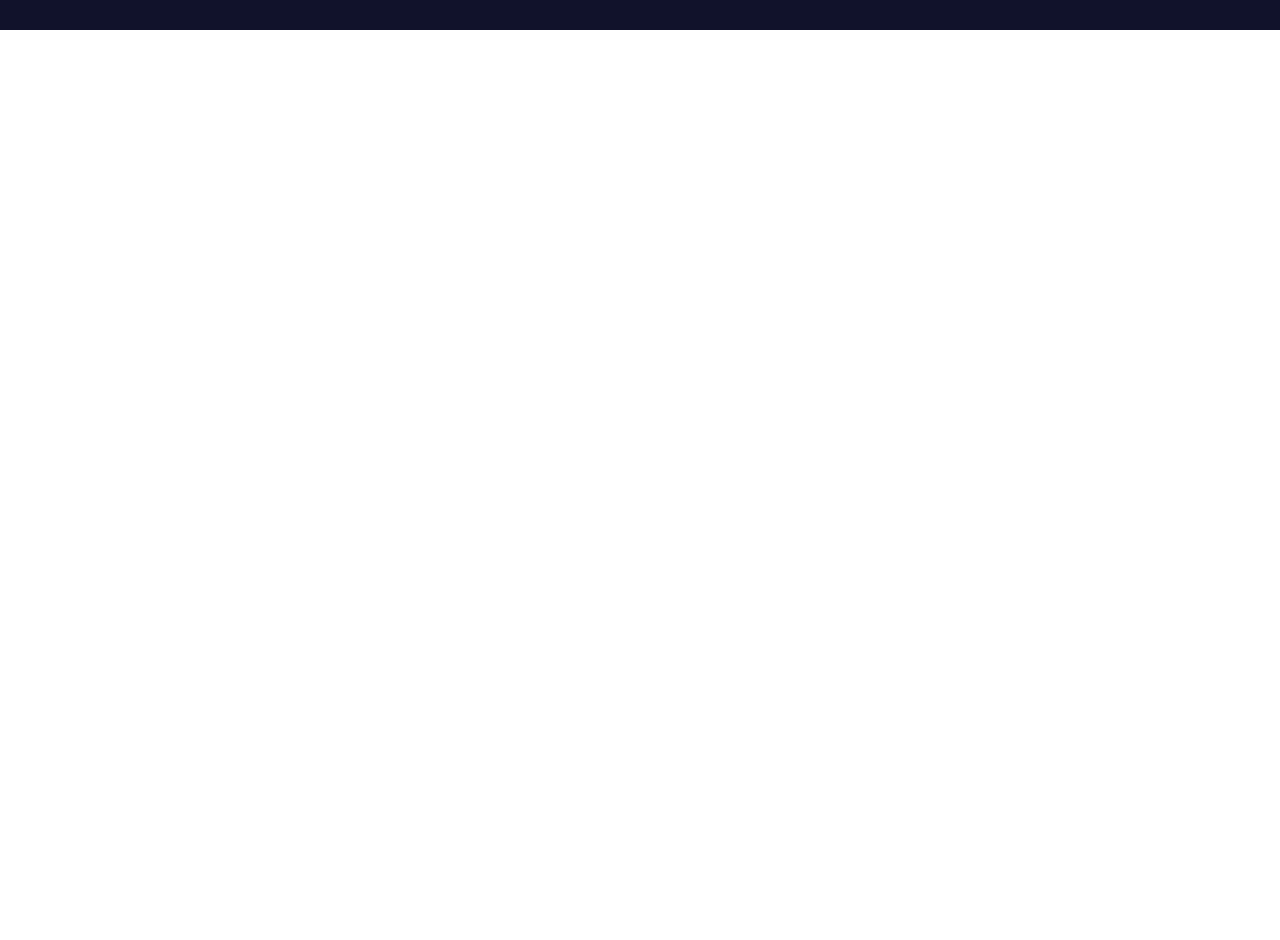
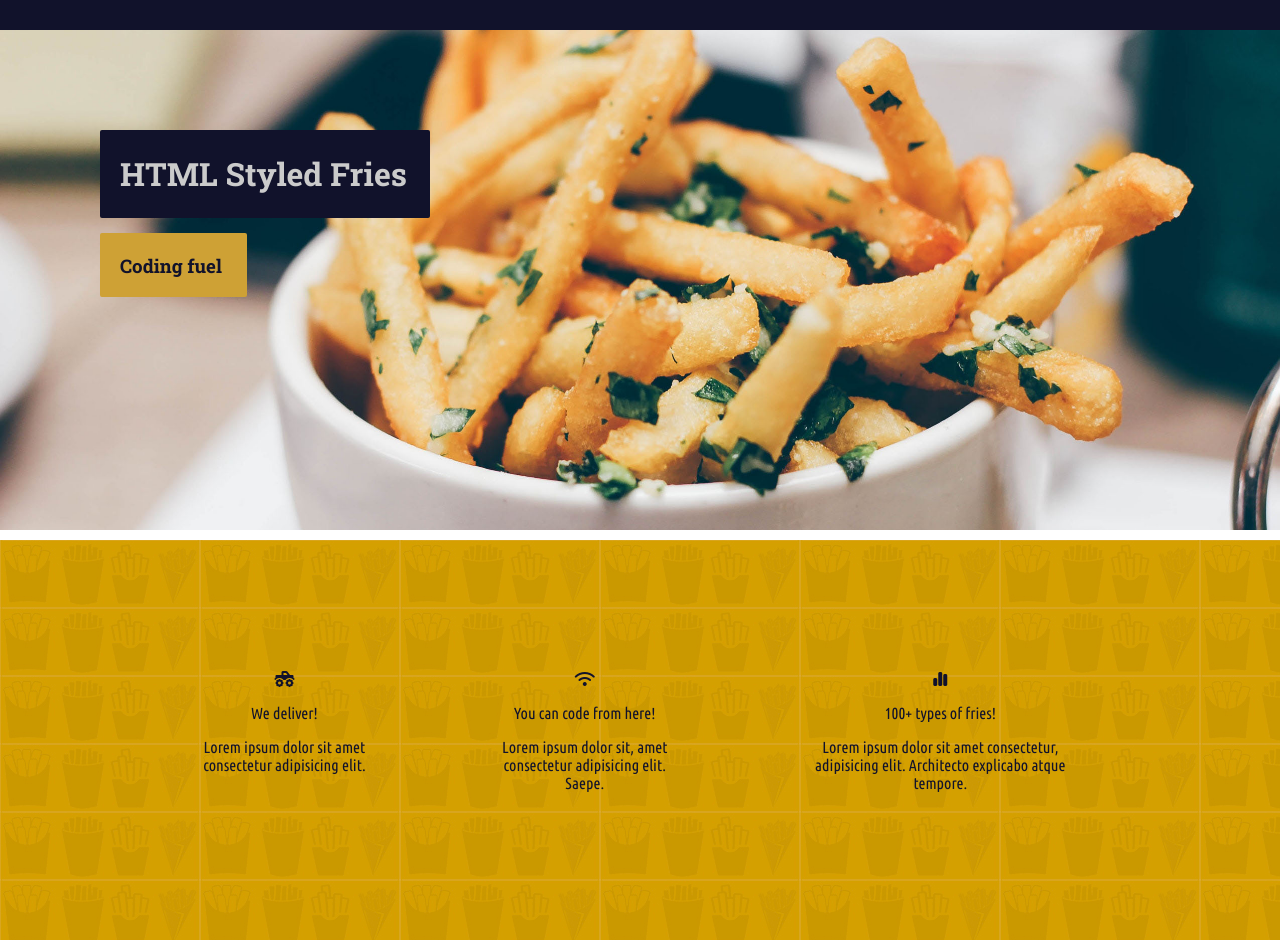
Before and after one commit to DontMinddMe/HTML-CSS-, a plain HTML site: page index.html in a window 1280 px wide. Shown: the part 280-1220 px from the top of the page. Before the commit the page ends 800 px from the top, so only its background shows below. Drawn offline with Linux system fonts and the light colour scheme.

Commit message:
Finished paralax feature and started features section

```diff
--- a/index.html
+++ b/index.html
@@ -12,11 +12,13 @@
     <link rel="preconnect" href="https://fonts.gstatic.com" crossorigin>
     <link href="https://fonts.googleapis.com/css2?family=Roboto:ital,wght@0,100;0,300;0,400;0,500;0,700;0,900;1,100;1,300;1,400;1,500;1,700;1,900&display=swap" rel="stylesheet">
     <link href="https://fonts.googleapis.com/css2?family=Ubuntu+Condensed&display=swap" rel="stylesheet">
+    <link href="https://fonts.googleapis.com/css2?family=Roboto+Slab:wght@100;200;300;400;500;600;700;800;900&family=Ubuntu+Condensed&display=swap" rel="stylesheet">
 
     <script src="https://kit.fontawesome.com/5a3d70c788.js" crossorigin="anonymous"></script>
 
     <link rel="stylesheet" href="styles/common.css">
     <link rel="stylesheet" href="styles/nav.css">
+    <link rel="stylesheet" href="styles/homepage.css">
 </head>
 
 <body>
@@ -77,6 +79,37 @@
 
     </div>
 
+    <div class="hero-section">
+        <div class="top-heading">
+            <h1>HTML Styled Fries</h1>
+        </div>
+        <div class="bottom-heading">
+            <h3>Coding fuel</h3>
+        </div>
+    </div>
+
+    <div class="features-section">
+        <div class="column-wrapper">
+            <div class="column">
+                <i class="fa-solid fa-truck-monster"></i>
+                <p>We deliver!</p>
+
+                <p>Lorem ipsum dolor sit amet consectetur adipisicing elit.</p>
+            </div>
+            <div class="column">
+                <i class="fa-solid fa-wifi"></i>
+                <p>You can code from here!</p>
+
+                <p>Lorem ipsum dolor sit, amet consectetur adipisicing elit. Saepe.</p>
+            </div>
+            <div class="column">
+                <i class="fa-solid fa-chart-simple"></i>
+                <p>100+ types of fries!</p>
+
+                <p>Lorem ipsum dolor sit amet consectetur, adipisicing elit. Architecto explicabo atque tempore.</p>
+            </div>
+        </div>
+    </div>
 </body>
 
 </html>
--- a/styles/common.css
+++ b/styles/common.css
@@ -3,3 +3,7 @@ body {
     margin: 0px;
     font-family: 'Roboto', sans-serif;
 }
+
+h1, h2, h3, h4, h5, h6 {
+    font-family: 'Roboto Slab', serif;
+}
--- /dev/null
+++ b/styles/homepage.css
@@ -0,0 +1,71 @@
+/* Hero section styles*/
+
+.hero-section {
+    background-image: url("../images/backgrounds/fries-hero-bg.jpg");
+    padding: 100px;
+    height: 300px;
+    background-attachment: fixed;
+    background-position: center;
+    background-repeat: no-repeat;
+    background-size: cover;
+}
+
+.hero-section > .top-heading {
+    padding: 1px 20px;
+    background-color: #11122b;
+    color: #cbcbcb;
+    width: 290px;
+    border-radius: 2px;
+
+}
+
+.hero-section > .bottom-heading {
+    background-color: #cea135;
+    color: #11122b;
+    padding: 1px 20px;
+    width: 107px;
+    margin-top: 15px;
+    border-radius: 2px;
+}
+
+/* Feture section styles*/
+.features-section {
+    height: 400px;
+    background-image: url("../images/backgrounds/fries-multiply-bg.jpg");
+    background-color: #cea135;
+    border-top: 10px solid white;
+    color: #11122b;
+    display: flex;
+    justify-content: center;
+    align-items: center;
+    font-family: 'Ubuntu Condensed', sans-serif;
+}
+
+.features-section > .column-wrapper {
+    width: 1000px;
+    display: flex;
+    justify-content: space-between;
+}
+
+.features-section > .column-wrapper > .column {
+    padding: 20px;
+    margin: 42px;
+    text-align: center;
+    border-bottom: solid transparent;
+    border-radius: 10px;
+    transition: 0.5s;
+}
+
+.features-section > .column-wrapper > .column:hover {
+    border-bottom: solid #11122b;
+}
+
+.features-section > .column-wrapper > .column > p {
+    -webkit-touch-callout: none; /* iOS Safari */
+    -webkit-user-select: none; /* Safari */
+     -khtml-user-select: none; /* Konqueror HTML */
+       -moz-user-select: none; /* Old versions of Firefox */
+        -ms-user-select: none; /* Internet Explorer/Edge */
+            user-select: none; /* Non-prefixed version, currently
+                                  supported by Chrome, Edge, Opera and Firefox */
+}
```
Also changed, not shown: images/backgrounds/fries-hero-bg.jpg (added), images/backgrounds/fries-multiply-bg.jpg (added).
